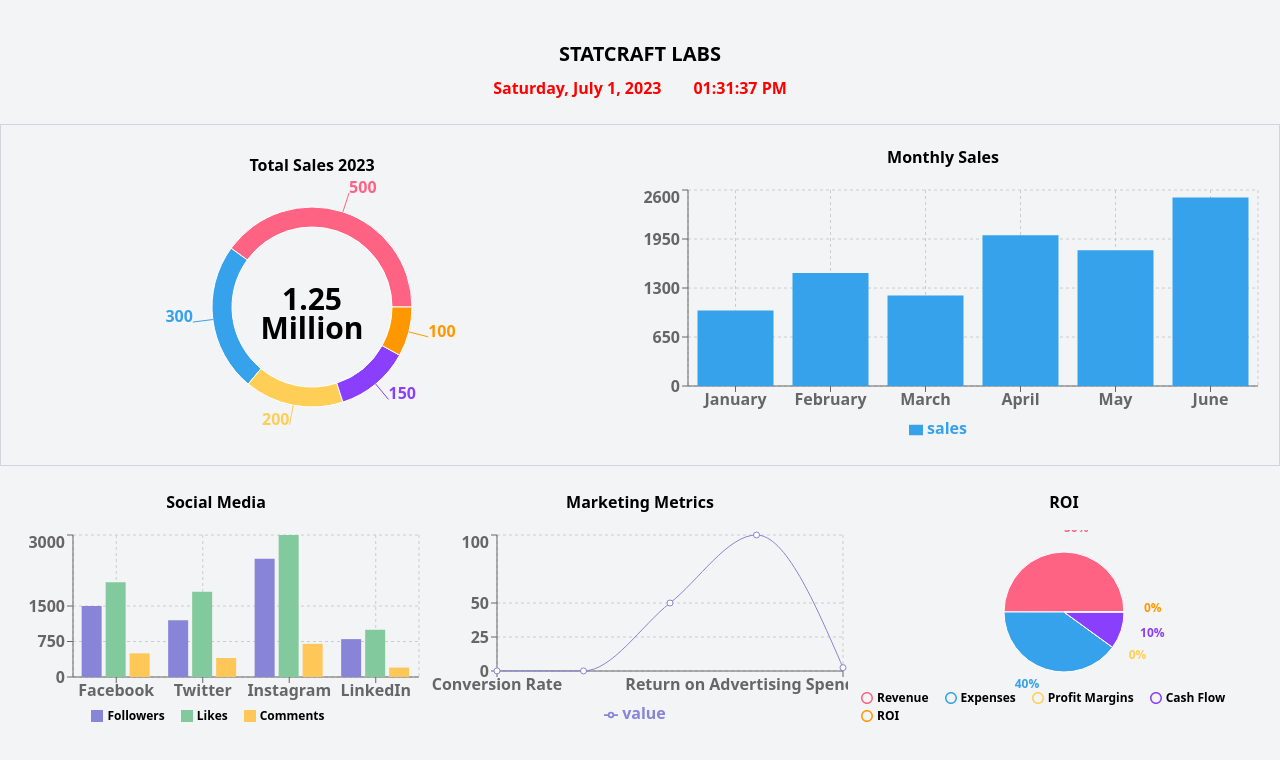
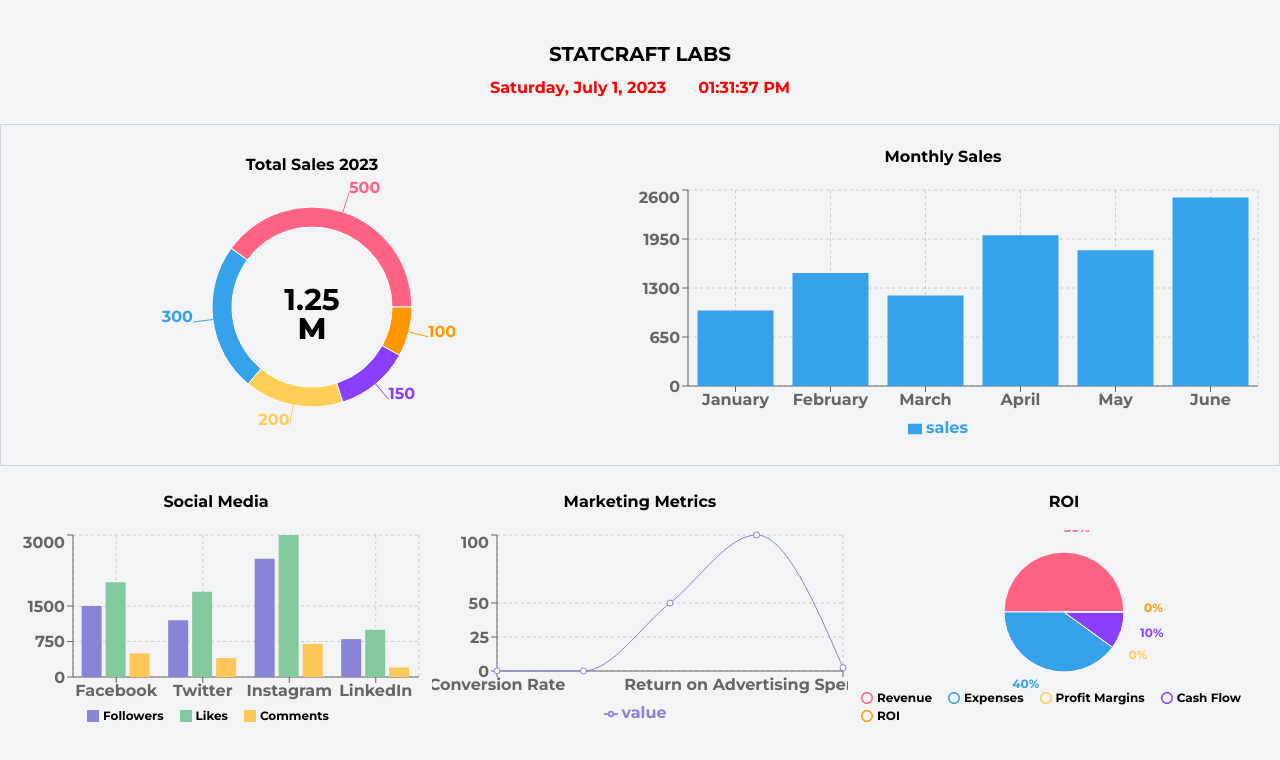
Before and after one commit to Rashadul-Haque-JS/corporate-dashboard, a React (Create React App) app: page / in a window 1280 px wide. Shown: the top 760 px of the page. Built offline with nearby package versions, Linux system fonts and the light colour scheme.

Commit message:
Changed in statistics  project card image

```diff
--- a/src/components/TotalSales.js
+++ b/src/components/TotalSales.js
@@ -59,8 +59,8 @@ const TotalSales = () => {
             className="text-3xl font-bold"
           >
             {formattedTotalSalesAmount}
-            <tspan x="50%" y='50%' dy={24} className="block ">
-              Million
+            <tspan x="50%" y='50%' dy={24} className="block font-extrabold">
+              M
             </tspan>
           </text>
         </PieChart>
--- a/src/index.css
+++ b/src/index.css
@@ -1,4 +1,4 @@
-
+@import url('https://fonts.googleapis.com/css2?family=Montserrat:wght@400;500;600;700;800;900&display=swap');
 @import 'tailwindcss/base';
 @import 'tailwindcss/components';
 @import 'tailwindcss/utilities';
--- a/tailwind.config.js
+++ b/tailwind.config.js
@@ -3,7 +3,11 @@ module.exports = {
     mode: "jit",
     purge: ["./src/**/*.{js,jsx,ts,tsx}"],
     theme: {
-      extend: {},
+      extend: {
+        fontFamily: {
+          sans: ["Montserrat", "sans-serif"],
+        },
+      },
       screens: {
         sm: { max: "767px" },
         md: { min: "768px", max: "1023px" },
```
